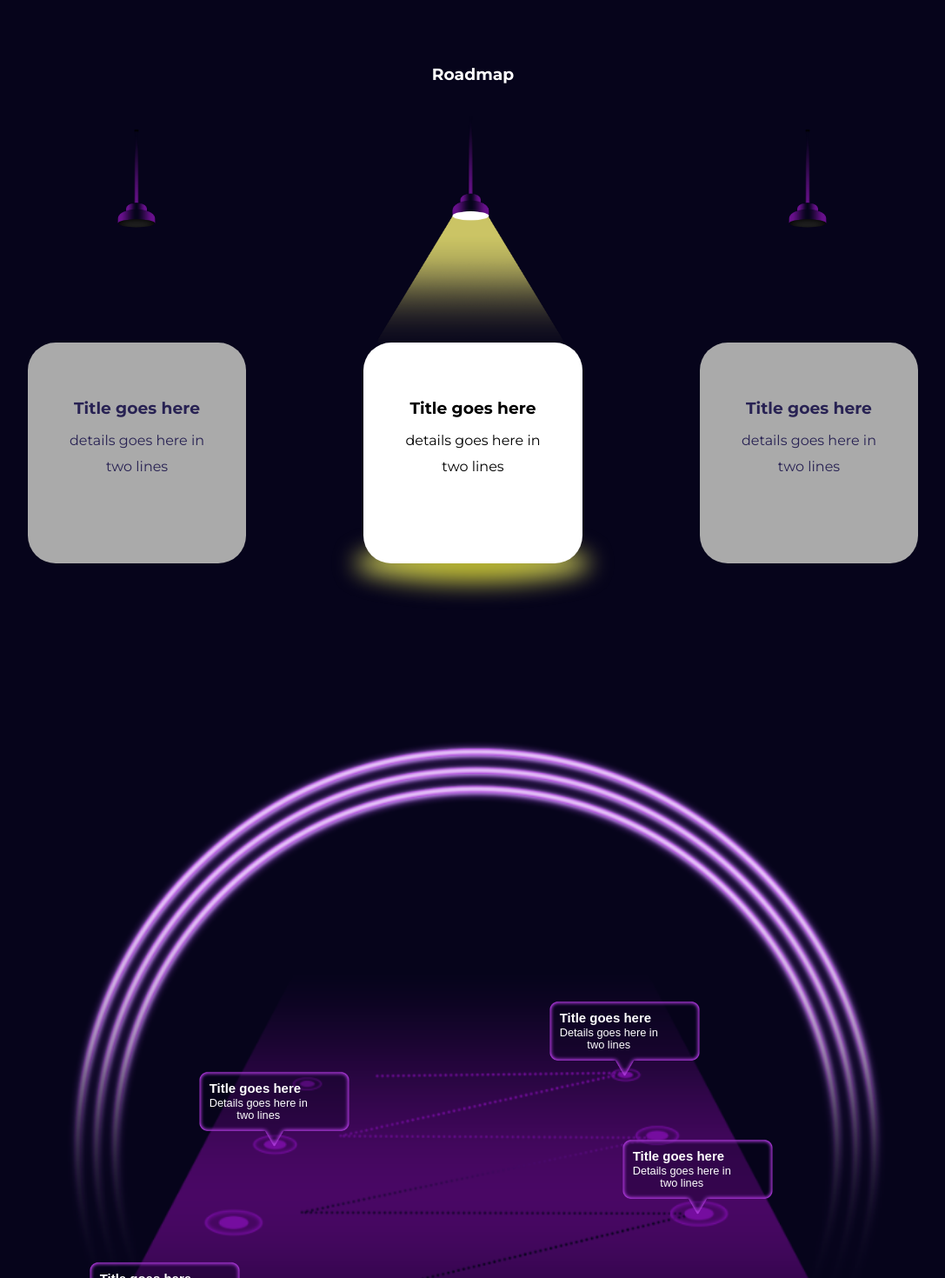
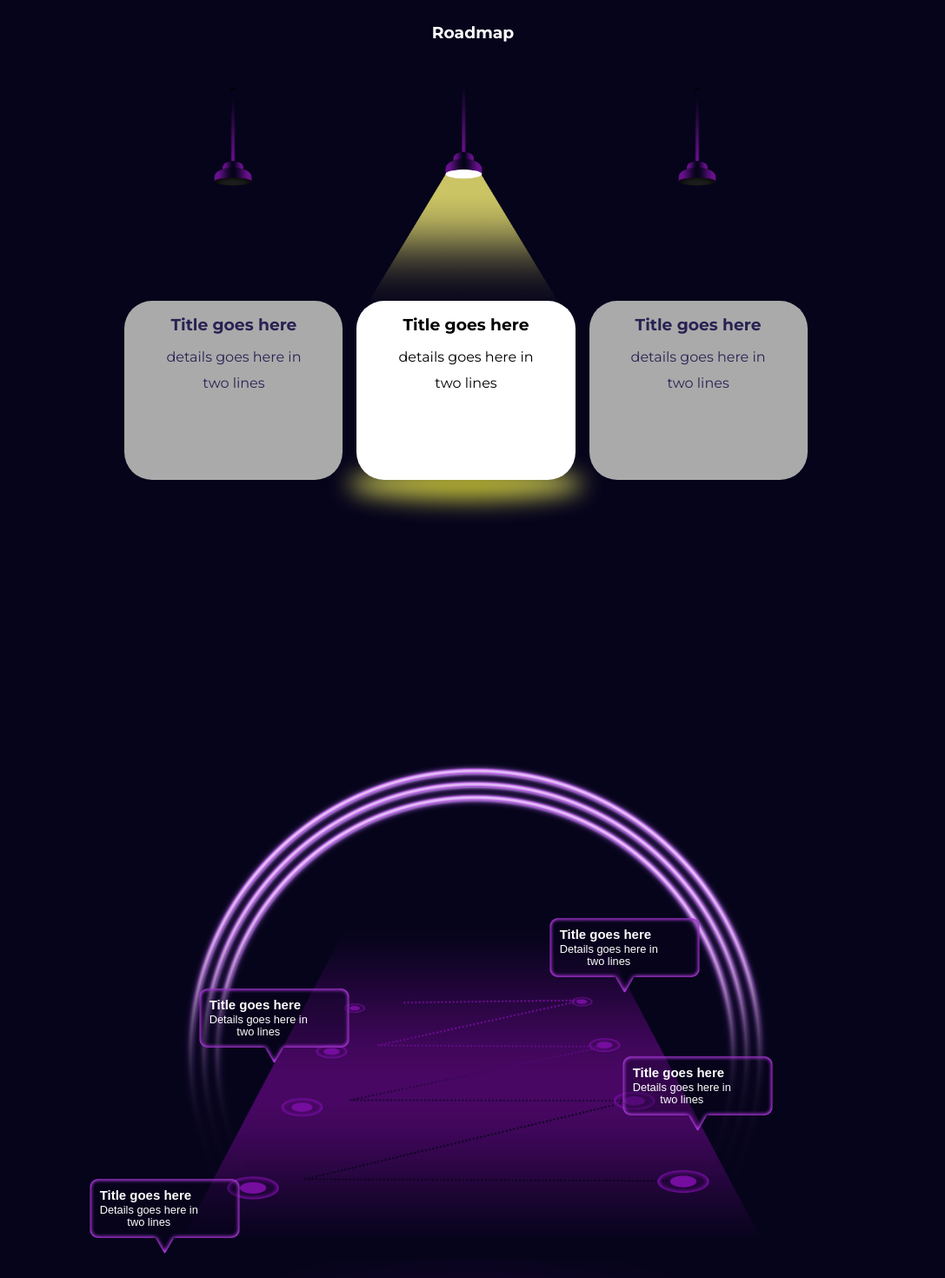
Before and after one commit to igaimerca/starving-model-website, a React (Vite) app: page / in a window 1280 px wide. Shown: the part 1520-2990 px from the top of the page at 87% size, without its empty margins (96-1183 px from the left). Built offline with nearby package versions, Linux system fonts and the light colour scheme.

Commit message:
feat: responsiveness

```diff
--- a/src/components/Roadmap/Roadmap.css
+++ b/src/components/Roadmap/Roadmap.css
@@ -12,9 +12,12 @@
 
 .roadmap .container {
     display: flex;
-    justify-content: space-between;
+    justify-content: center;
     flex-wrap: wrap;
     align-items: center;
+}
+.map_holder {
+    margin-right: 1rem;
 }
 
 .active .triangle {
@@ -29,7 +32,7 @@
 
 .content {
   position: relative;
-  padding: 4em 3rem 6em 3em;
+  padding: 1rem 3rem 6em 3em;
   background-color: rgb(170, 170, 170);
   color: #282253;
   border-radius: 2em;
--- a/src/components/Utilities/Utilities.css
+++ b/src/components/Utilities/Utilities.css
@@ -8,8 +8,8 @@
     position: relative;
 }
 .utilities-img {
-    transform: scale(1.4);
     pointer-events: none;
+    width: 100%;
 }
 .utilities-header {
     text-align: center;
```
